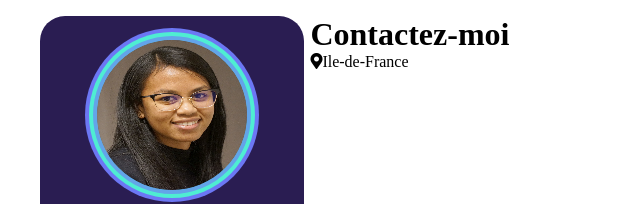
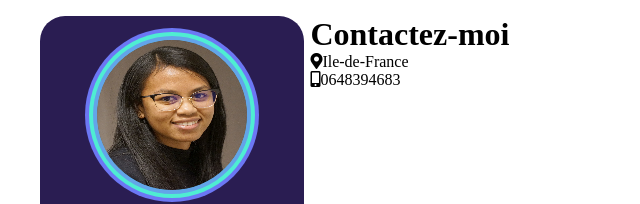
Before and after one commit to SaRvj/CV, a React (Create React App) app: page /contact in a window 1280 px wide. Shown: the top 204 px of the page, without its empty margins (0-640 px from the left). Built offline with nearby package versions, Linux system fonts and the light colour scheme; a web font is replaced by a local one.

Commit message:
add contact content

```diff
--- a/src/pages/Contact.js
+++ b/src/pages/Contact.js
@@ -1,5 +1,6 @@
 import React from "react";
 import Navigation from "../components/Navigation";
+import { CopyToClipboard } from "react-copy-to-clipboard";
 
 const Contact = () =>{
   return(
@@ -14,6 +15,12 @@ const Contact = () =>{
               <i className="fas fa-map-marker-alt"></i>
               <span>Ile-de-France</span>
             </li>
+            <li>
+              <i className="fas fa-mobile-alt"></i>
+              <CopyToClipboard text="0648394683">
+                <span className="clickInput">0648394683</span>
+              </CopyToClipboard>
+            </li>
           </ul>
         </div>
       </div>
```
